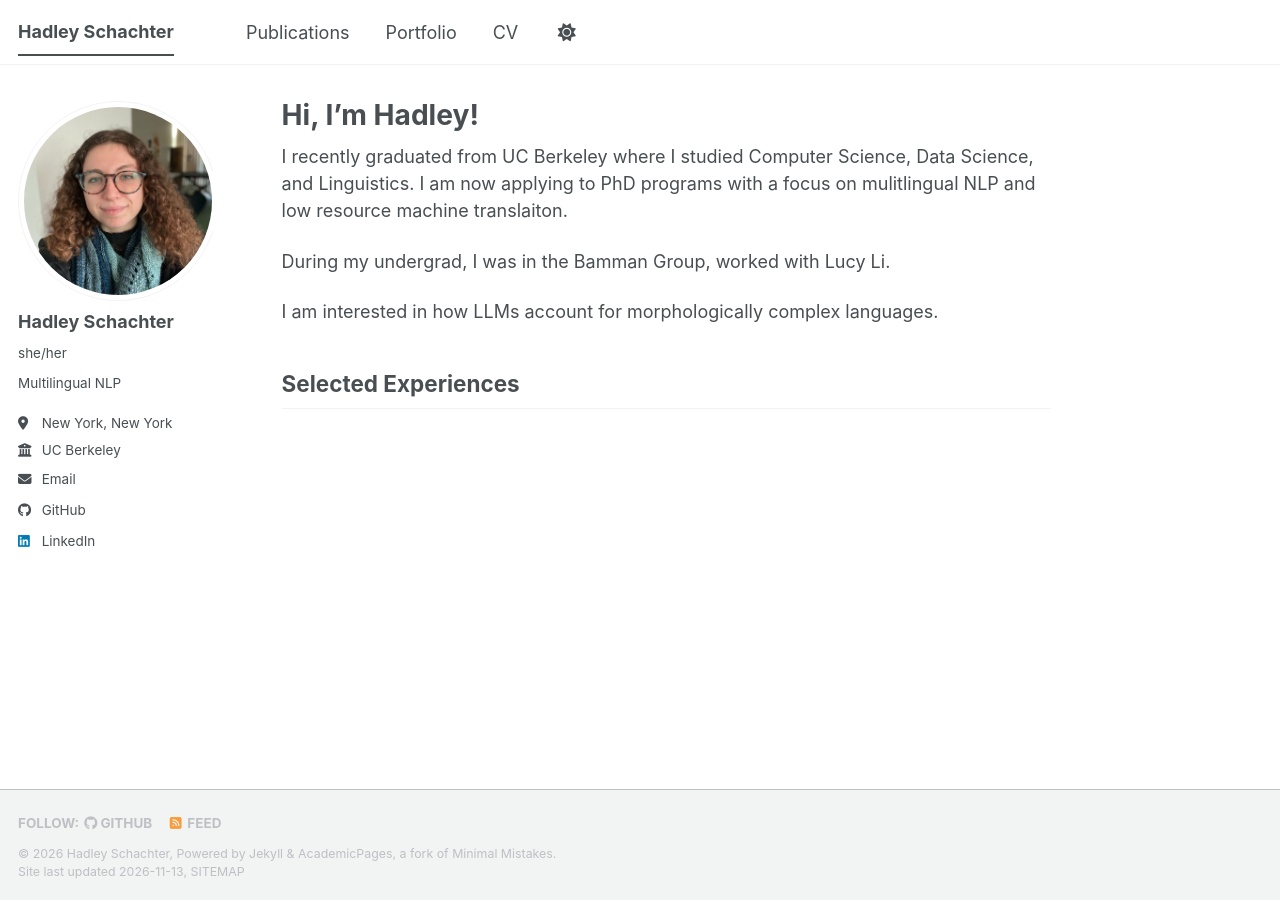
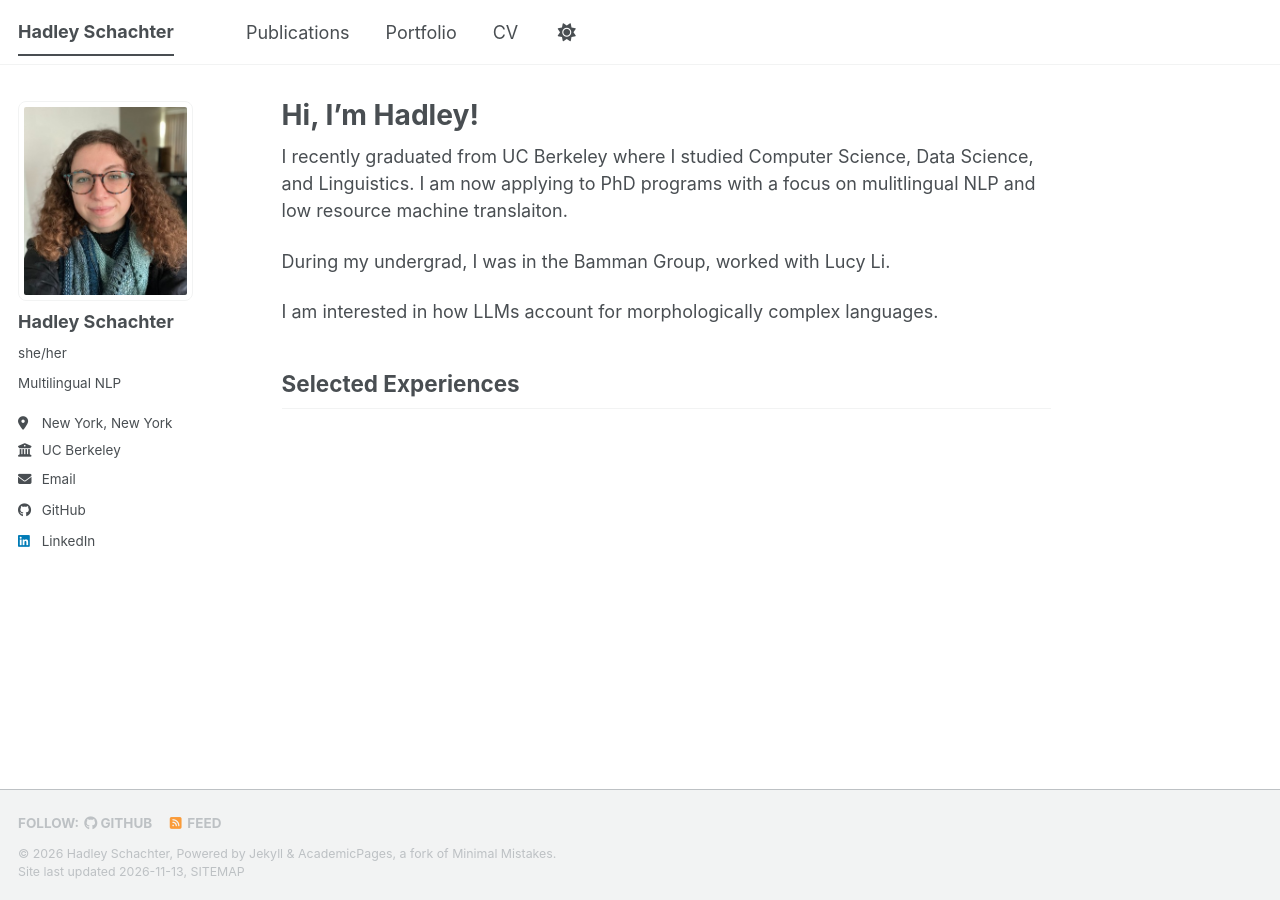
Before and after one commit to hadleyschachter/hadleyschachter.github.io, a Jekyll site: the page built from _pages/about.md, in a window 1280 px wide. Built offline with Jekyll 4.4.1, drawn with Linux system fonts in a browser that asks for light colours; a script bundle is joined from its source files by our own code; a style sheet for code colours, icons or effects is not loaded.

Commit message:
avatar change again

```diff
--- a/_sass/layout/_sidebar.scss
+++ b/_sass/layout/_sidebar.scss
@@ -148,11 +148,11 @@
   height: auto;
 
   img {
-    width: 200px !important;
-    max-width: 200px !important;
+    width: 175px !important;
+    max-width: 175px !important;
     height: 200px;
     object-fit: cover;
-    border-radius: 50%;
+    border-radius: 8px; //50%;
     padding: 5px;
 
     @include breakpoint($large) {
```
